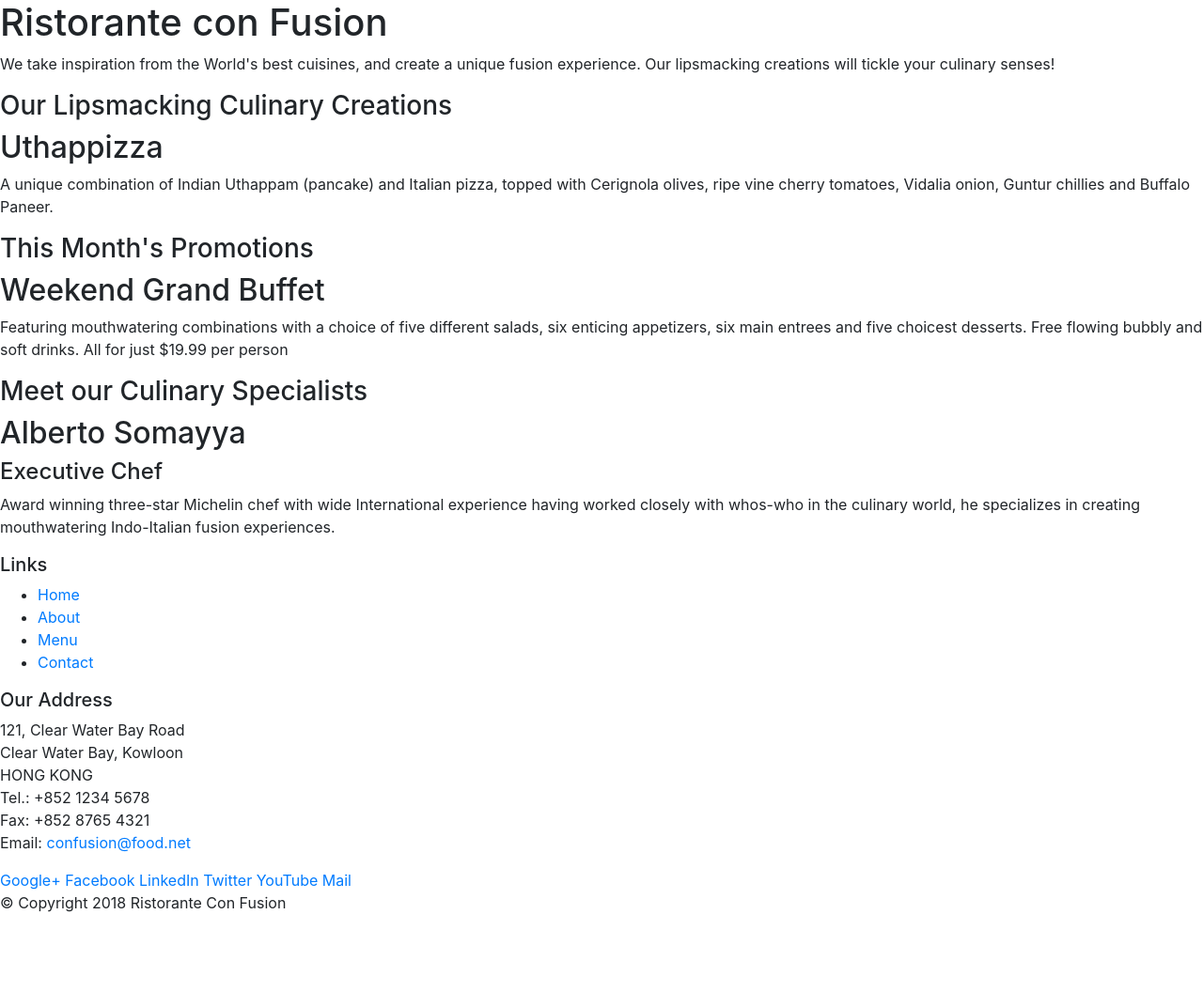
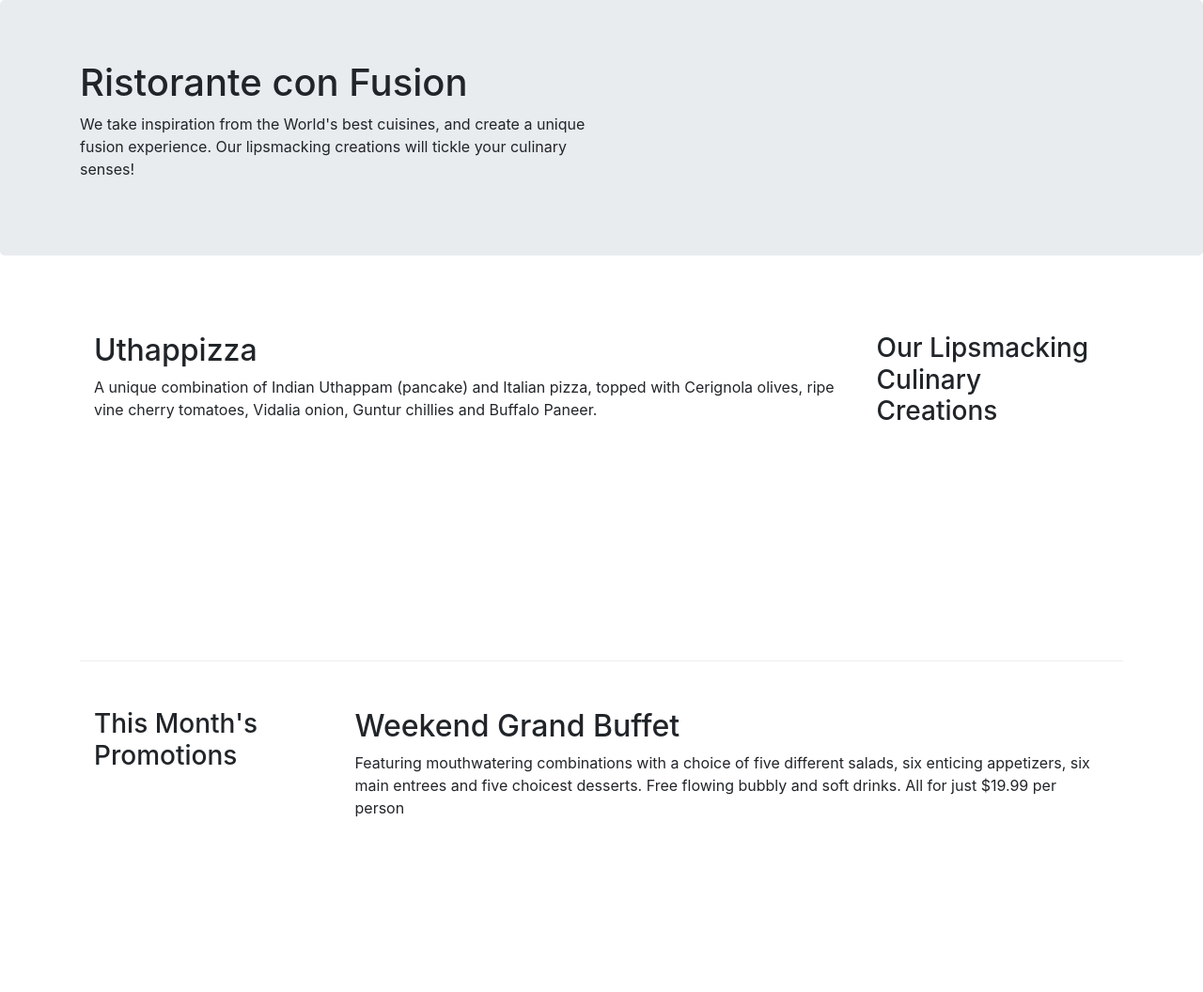
Before and after one commit to Divzz/FrontEndLearning, a website: page index.html in a window 1280 px wide. Shown: the top 1056 px of the page at 94% size. Before the commit the page ends 989 px from the top, so only its background shows below. Drawn offline with nearby package versions, Linux system fonts and the light colour scheme.

Commit message:
added styles

```diff
--- /dev/null
+++ b/css/styles.css
@@ -0,0 +1,17 @@
+row-header{
+    margin:0px auto;
+    padding:0px;
+}
+
+.row-content {
+    margin:0px auto;
+    padding: 50px 0px 50px 0px;
+    border-bottom: 1px ridge;
+    min-height:400px;
+}
+
+.footer{
+    background-color: #D1C4E9;
+    margin:0px auto;
+    padding: 20px 0px 20px 0px;
+}
--- a/index.html
+++ b/index.html
@@ -9,52 +9,52 @@
 
     <!-- Bootstrap CSS -->
     <link rel="stylesheet" href="node_modules/bootstrap/dist/css/bootstrap.min.css">
-
+    <link href="css/styles.css" rel="stylesheet">
     <title>Ristorante Con Fusion</title>
 </head>
 
 <body>
 
-    <header>
-        <div>
-            <div>
-                <div>
+    <header class="jumbotron">
+        <div class="container">
+            <div class="row row-header">
+                <div class="col-12 col-sm-6">
                     <h1>Ristorante con Fusion</h1>
                     <p>We take inspiration from the World's best cuisines, and create a unique fusion experience. Our lipsmacking creations will tickle your culinary senses!</p>
                 </div>
-                <div>
+                <div class="col-12 col-sm">
                 </div>
             </div>
         </div>
     </header>
 
-    <div>
-        <div>
-            <div>
+    <div class="container">
+        <div class="row row-content">
+            <div class="col-12 col-sm-4 order-sm-last col-md-3 flex-first">
                 <h3>Our Lipsmacking Culinary Creations</h3>
             </div>
-            <div>
+            <div class="col col-sm order-sm-first col-md flex-last">
                 <h2>Uthappizza</h2>
                 <p>A unique combination of Indian Uthappam (pancake) and Italian pizza, topped with Cerignola olives, ripe vine cherry tomatoes, Vidalia onion, Guntur chillies and Buffalo Paneer.</p>
             </div>
         </div>
 
 
-        <div>
-            <div>
+        <div class="row row-content">
+            <div class="col-12 col-sm-4 col-md-3">
                 <h3>This Month's Promotions</h3>
             </div>
-            <div>
+            <div class="col-12 col-sm col-md">
                 <h2>Weekend Grand Buffet</h2>
                 <p>Featuring mouthwatering combinations with a choice of five different salads, six enticing appetizers, six main entrees and five choicest desserts. Free flowing bubbly and soft drinks. All for just $19.99 per person </p>
             </div>
         </div>
 
-        <div>
-            <div>
+        <div class="row row-content">
+            <div class="col-12 col-sm-4 order-sm-last col-md-3">
                 <h3>Meet our Culinary Specialists</h3>
             </div>
-            <div>
+            <div class="col-12 col-sm order-sm-first col-md">
                 <h2>Alberto Somayya</h2>
                 <h4>Executive Chef</h4>
                 <p>Award winning three-star Michelin chef with wide International experience having worked closely with whos-who in the culinary world, he specializes in creating mouthwatering Indo-Italian fusion experiences. </p>
@@ -63,18 +63,18 @@
     </div>
 
     <footer>
-        <div>
-            <div>
-                <div>
+        <div class="container">
+            <div class="row footer">
+                <div class="col-4 offset-1 col-sm-2">
                     <h5>Links</h5>
-                    <ul>
+                    <ul class="list-unstyled">
                         <li><a href="#">Home</a></li>
                         <li><a href="#">About</a></li>
                         <li><a href="#">Menu</a></li>
                         <li><a href="#">Contact</a></li>
                     </ul>
                 </div>
-                <div>
+                <div class="col-7 col-sm-5">
                     <h5>Our Address</h5>
                     <address>
 		              121, Clear Water Bay Road<br>
@@ -85,7 +85,7 @@
 		              Email: <a href="mailto:confusion@food.net">confusion@food.net</a>
 		           </address>
                 </div>
-                <div>
+                <div class="col-12 col-sm-4">
                     <div>
                         <a href="http://google.com/+">Google+</a>
                         <a href="http://www.facebook.com/profile.php?id=">Facebook</a>
@@ -96,8 +96,8 @@
                     </div>
                 </div>
            </div>
-           <div>
-                <div>
+           <div class="row">
+                <div class="col-auto">
                     <p>© Copyright 2018 Ristorante Con Fusion</p>
                 </div>
            </div>
@@ -108,6 +108,8 @@
         <script src="node_modules/jquery/dist/jquery.slim.min.js"></script>
         <script src="node_modules/popper.js/dist/umd/popper.min.js"></script>
         <script src="node_modules/bootstrap/dist/js/bootstrap.min.js"></script>
+
+
 </body>
 
 </html>
```
